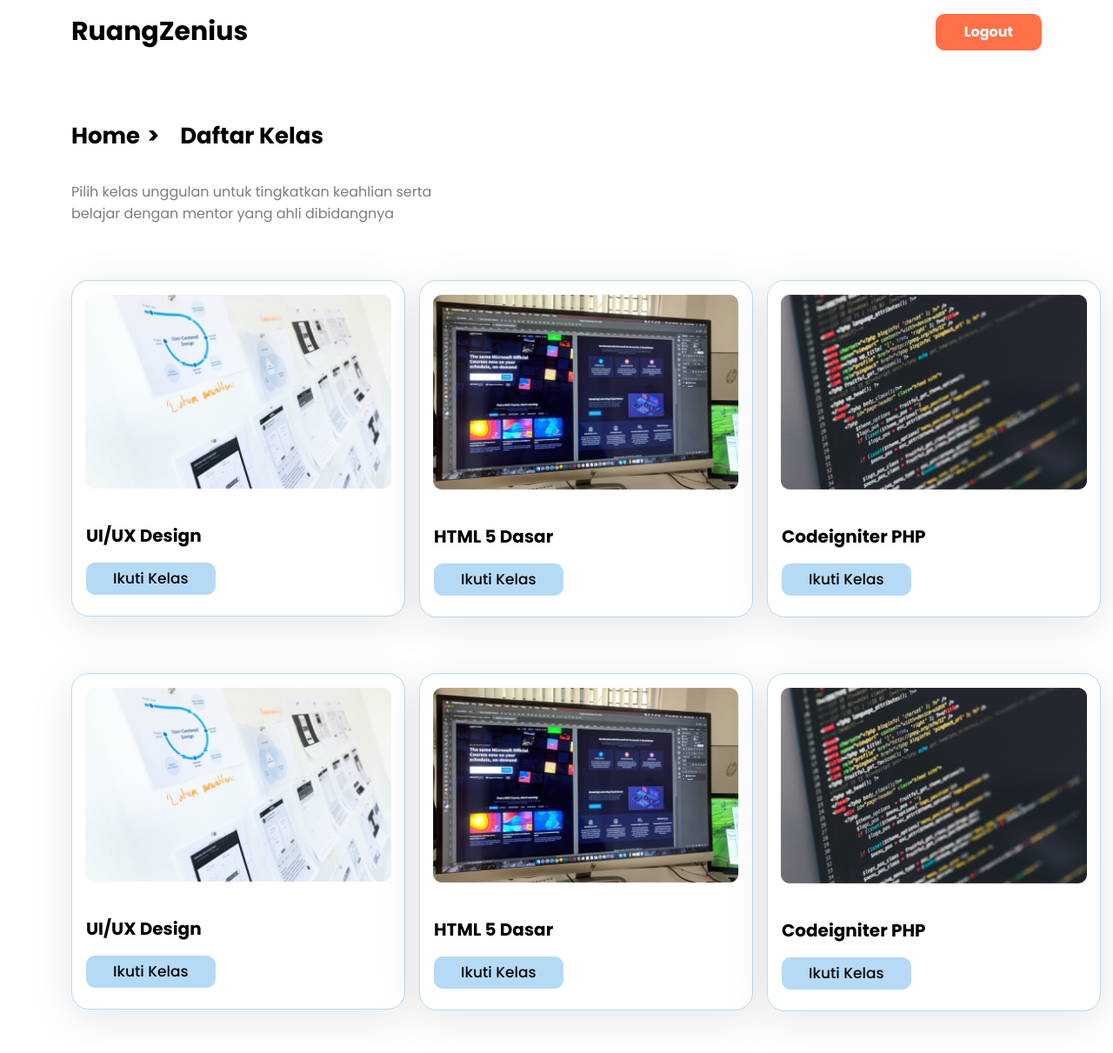
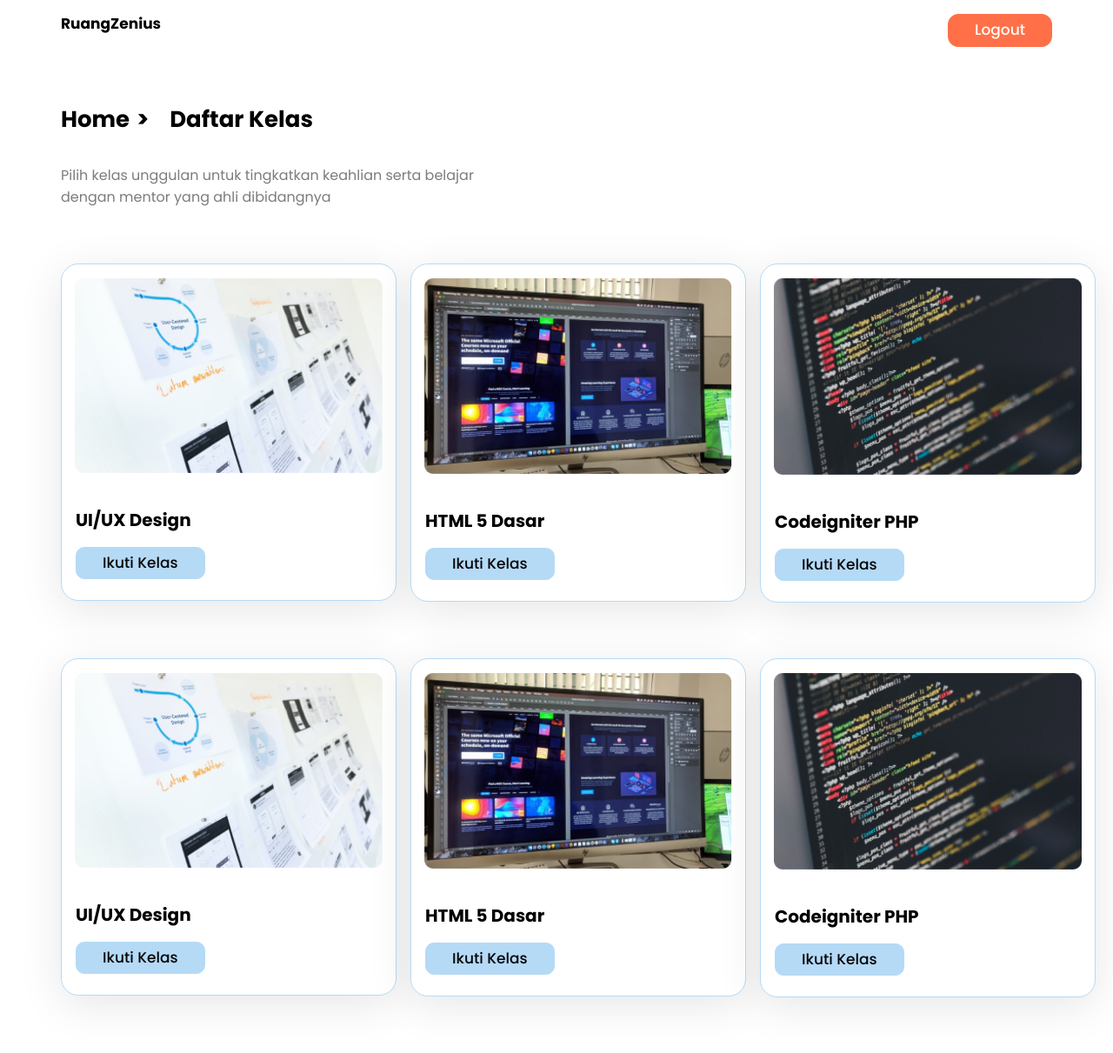
Before and after one commit to ZhafranR/Tugas-Besar-Web, a PHP site: page /daftarKelas.html in a window 1280 px wide. Shown: the whole page at 87% size. After the commit the page ends 1157 px from the top, so only its background shows below. Run offline with PHP 8.4, Linux system fonts and the light colour scheme.

Commit message:
Add files via upload

```diff
--- a/assets/css/style_daftarkelas.css
+++ b/assets/css/style_daftarkelas.css
@@ -1,40 +1,5 @@
 @import "https://fonts.googleapis.com/css?family=Poppins:300,400,500,600,700";
-:root {
-  --bs-blue: #0d6efd;
-  --bs-indigo: #6610f2;
-  --bs-purple: #6f42c1;
-  --bs-pink: #d63384;
-  --bs-red: #dc3545;
-  --bs-orange: #fd7e14;
-  --bs-yellow: #ffc107;
-  --bs-green: #198754;
-  --bs-teal: #20c997;
-  --bs-cyan: #0dcaf0;
-  --bs-white: #fff;
-  --bs-gray: #6c757d;
-  --bs-gray-dark: #343a40;
-  --bs-primary: #0d6efd;
-  --bs-secondary: #6c757d;
-  --bs-success: #198754;
-  --bs-info: #0dcaf0;
-  --bs-warning: #ffc107;
-  --bs-danger: #dc3545;
-  --bs-light: #f8f9fa;
-  --bs-dark: #212529;
-  --bs-font-sans-serif: system-ui, -apple-system, "Segoe UI", Roboto,
-    "Helvetica Neue", Arial, "Noto Sans", "Liberation Sans", sans-serif,
-    "Apple Color Emoji", "Segoe UI Emoji", "Segoe UI Symbol", "Noto Color Emoji";
-  --bs-font-monospace: SFMono-Regular, Menlo, Monaco, Consolas,
-    "Liberation Mono", "Courier New", monospace;
-  --bs-gradient: linear-gradient(
-    180deg,
-    rgba(255, 255, 255, 0.15),
-    rgba(255, 255, 255, 0)
-  );
-}
-* {
-  box-sizing: border-box;
-}
+
 body {
   font-family: "Poppins", sans-serif;
   margin: 0;
@@ -57,6 +22,7 @@ body {
   font-size: 17px;
 }
 
+/* Navbar Logo ruang zenius dan btn logout */
 .topnav a:hover {
   background-color: #ddd;
   color: black;
@@ -88,7 +54,7 @@ body {
   }
 }
 
-.navbar a.navbar-title {
+.navbar-title {
   font-weight: 700;
   font-size: 30px;
 }
@@ -96,15 +62,10 @@ body {
 .navbar a.btn.btn-navbar {
   background-color: #ff7048;
   border: 1px solid #ff7048;
-  padding: 8px 32px;
-  text-align: center;
-  text-decoration: none;
-  display: inline-block;
+  padding: 5px 30px;
+  border-radius: 12px;
   color: white;
-  font-size: 16px;
-  border-radius: 10px;
-  font-style: bold;
-  font-weight: 700;
+  font-weight: 500;
 }
 
 .navbar a.btn.btn-navbar:hover {
@@ -142,8 +103,6 @@ h5 {
 .container-xl,
 .container-xxl {
   width: 100%;
-  padding-right: var(--bs-gutter-x, 0.75rem);
-  padding-left: var(--bs-gutter-x, 0.75rem);
   margin-right: auto;
   margin-left: auto;
 }
@@ -403,7 +362,6 @@ ul.breadcrumb li a:hover {
   margin: 0 auto;
   display: grid;
   grid-gap: 1rem;
-  text-align: -webkit-center;
 }
 @media (min-width: 600px) {
   .responsive-card {
```
